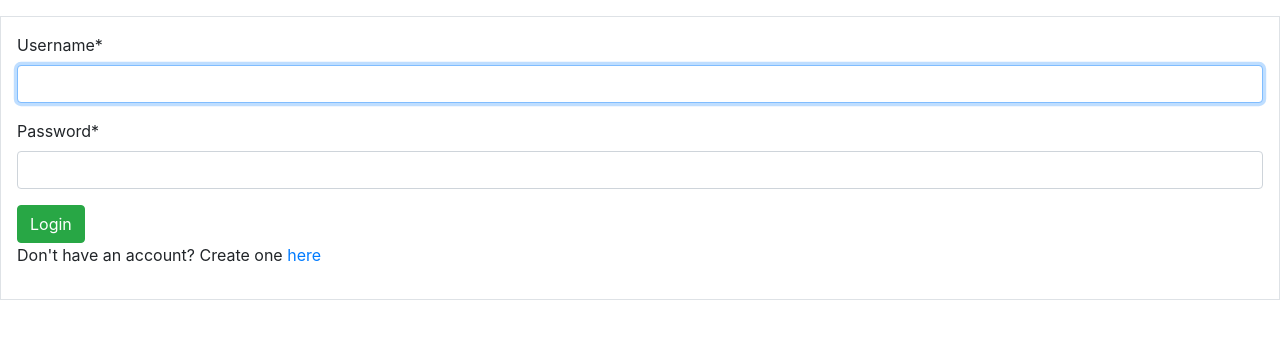
After one commit to distresstest/upt_demo, a Django app: page /login/ in a window 1280 px wide. The commit adds this page. Shown: the top 339 px of the page. Run offline with Django 3.2, Linux system fonts and the light colour scheme; some libraries are stand-ins or nearby versions.

Commit message:
Added login logic

```diff
--- a/upt_demo/templates/base.html
+++ b/upt_demo/templates/base.html
@@ -13,9 +13,9 @@
 
   <body>
     <div class="container-fluid p-3 my-3 border">
-       {% block content %}
-        replace me
-       {% endblock %}
+         {% block content %}
+          replace me
+         {% endblock %}
     </div>
 
     <!-- Optional JavaScript -->
--- /dev/null
+++ b/upt_demo/templates/registration/login.html
@@ -0,0 +1,17 @@
+{% extends "base.html" %}
+
+{% block title %}
+Login Here
+{% endblock %}
+
+
+{% load crispy_forms_tags %}
+
+{% block content %}
+    <form method="post" class="from-group">
+        {% csrf_token %}
+        {{form|crispy}}
+        <button type="submit" class="btn btn-success">Login</button>
+        <p>Don't have an account? Create one <a href="/register">here</a></p>
+    </form>
+{% endblock %}
--- a/upt_demo/trail/urls.py
+++ b/upt_demo/trail/urls.py
@@ -5,5 +5,6 @@ from . views import trail_main_view
 
 app_name = 'trail'
 urlpatterns = [
-    path('<int:id>/', trail_main_view, name='trail_main_view'),
+    #path('<int:id>/', trail_main_view, name='trail_main_view'),
+    path('', trail_main_view, name='trail_main_view'),
 ]
--- a/upt_demo/trail/views.py
+++ b/upt_demo/trail/views.py
@@ -1,10 +1,13 @@
 from django.shortcuts import render, get_object_or_404
+from django.contrib.auth.decorators import login_required
+
 from .models import Trail
 
 # Create your views here.
 
 
-def trail_main_view(request, id):
+@login_required(login_url='/login/')
+def trail_main_view(request, id=1):
     #queryset = Trail.objects.all() # list of objects
     queryset = get_object_or_404(Trail, id=id)
     # current_user = request.user.username
--- a/upt_demo/upt_demo/settings.py
+++ b/upt_demo/upt_demo/settings.py
@@ -39,6 +39,7 @@ INSTALLED_APPS = [
     'django.contrib.staticfiles',
 
     # Third Party apps
+    'crispy_forms',
 
     # My apps
     'trail'
@@ -123,3 +124,8 @@ USE_TZ = True
 # https://docs.djangoproject.com/en/3.0/howto/static-files/
 
 STATIC_URL = '/static/'
+
+CRISPY_TEMPLATE_PACK = "bootstrap4"
+
+LOGIN_REDIRECT_URL = "/"
+LOGOU_REDIRECT_URL = "/"
--- a/upt_demo/upt_demo/urls.py
+++ b/upt_demo/upt_demo/urls.py
@@ -18,6 +18,8 @@ from django.urls import path, include
 
 
 urlpatterns = [
+    path('', include("trail.urls")),
     path('admin/', admin.site.urls),
-    path('trail/', include("trail.urls")),
+    #path('trail/', include("trail.urls")),
+    path('', include("django.contrib.auth.urls")),
 ]
```
Also changed, not shown: upt_demo/db.sqlite3.
